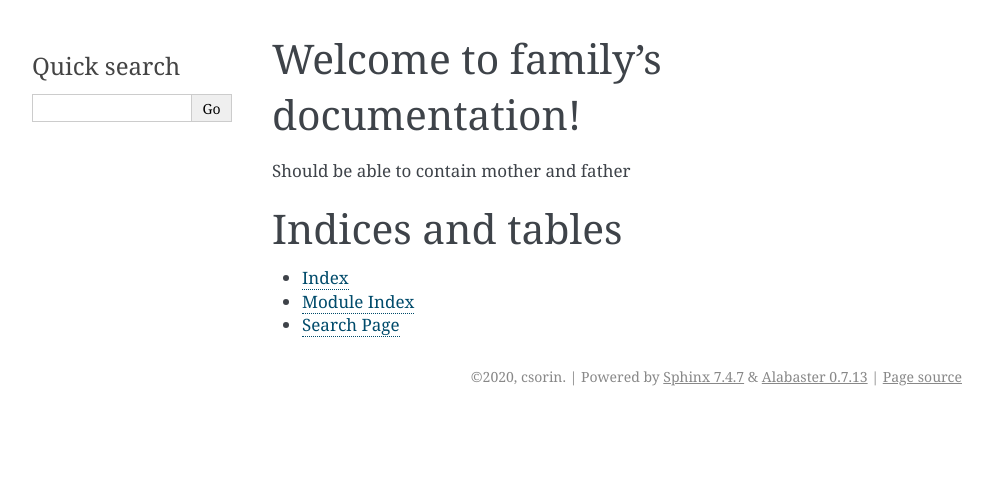
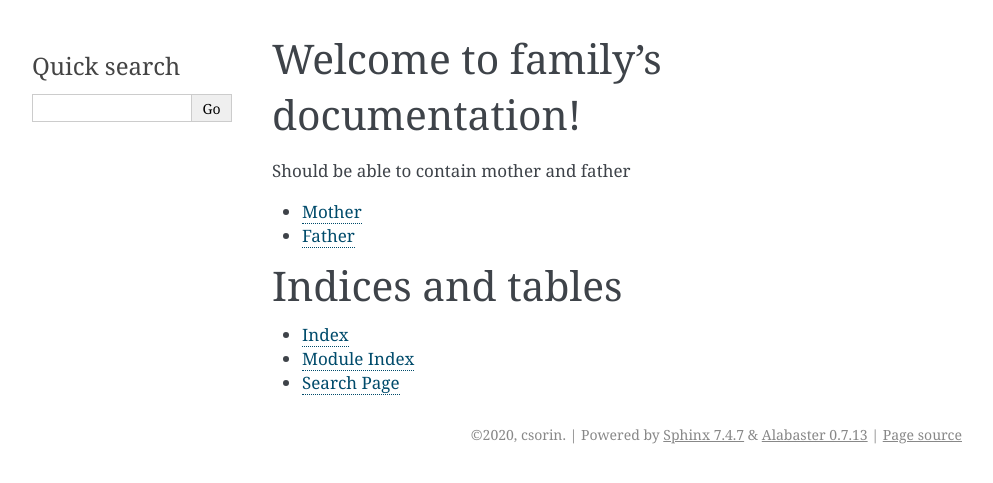
Before and after one commit to KarateDev/family, a Sphinx documentation site: the page built from docs/index.rst, in a window 1280 px wide. Shown: the top 483 px of the page, without its empty margins (148-1141 px from the left). Built offline with Sphinx 7.4.7, drawn with Linux system fonts in a browser that asks for light colours.

Commit message:
test links

```diff
--- a/docs/index.rst
+++ b/docs/index.rst
@@ -12,6 +12,9 @@ Welcome to family's documentation!
 
 Should be able to contain mother and father
 
+* `Mother <https://family-test.readthedocs.io/projects/mother/en/latest/>`_
+* `Father <https://family-test.readthedocs.io/projects/father/en/latest/>`_
+
 
 Indices and tables
 ==================
```
